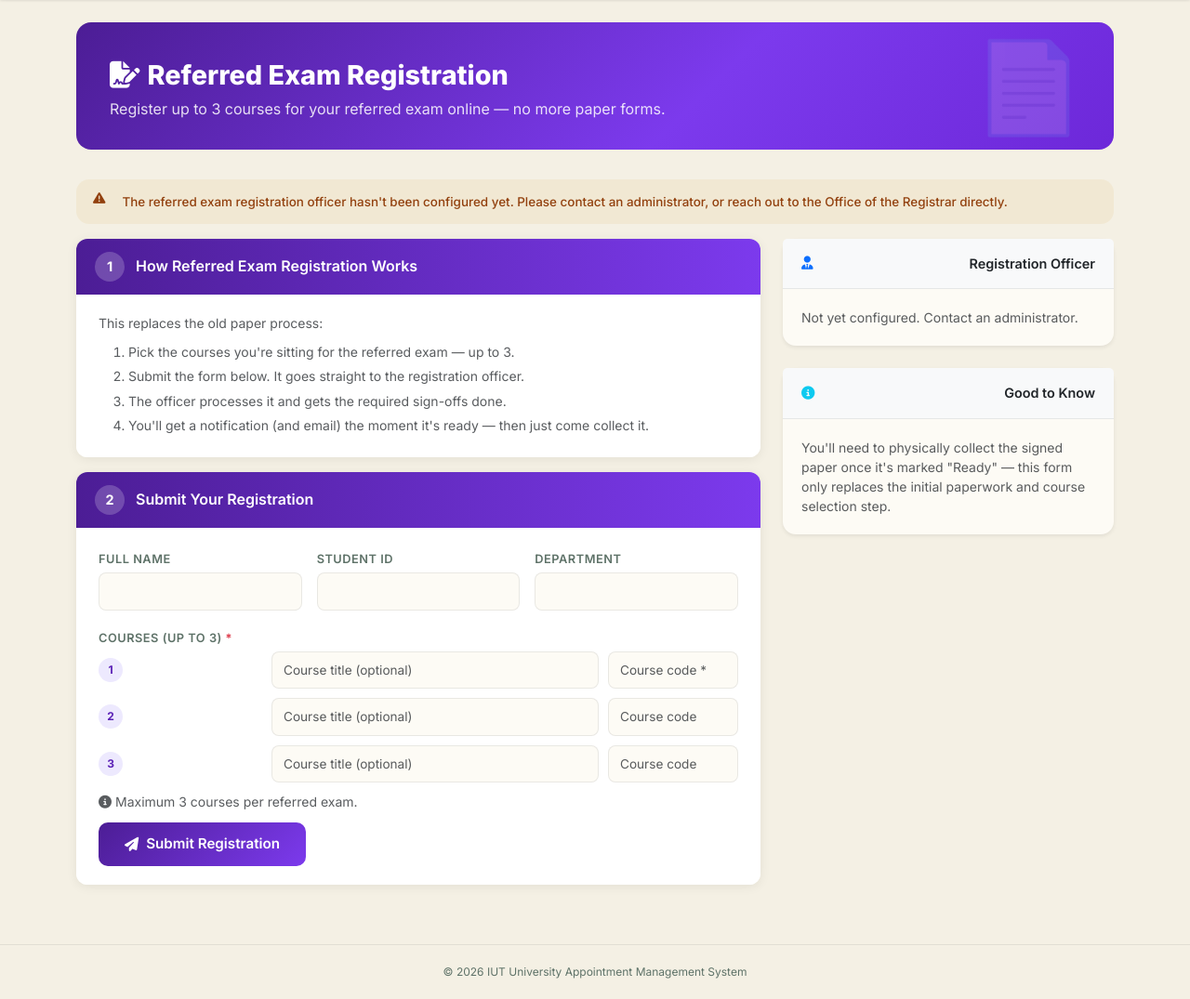
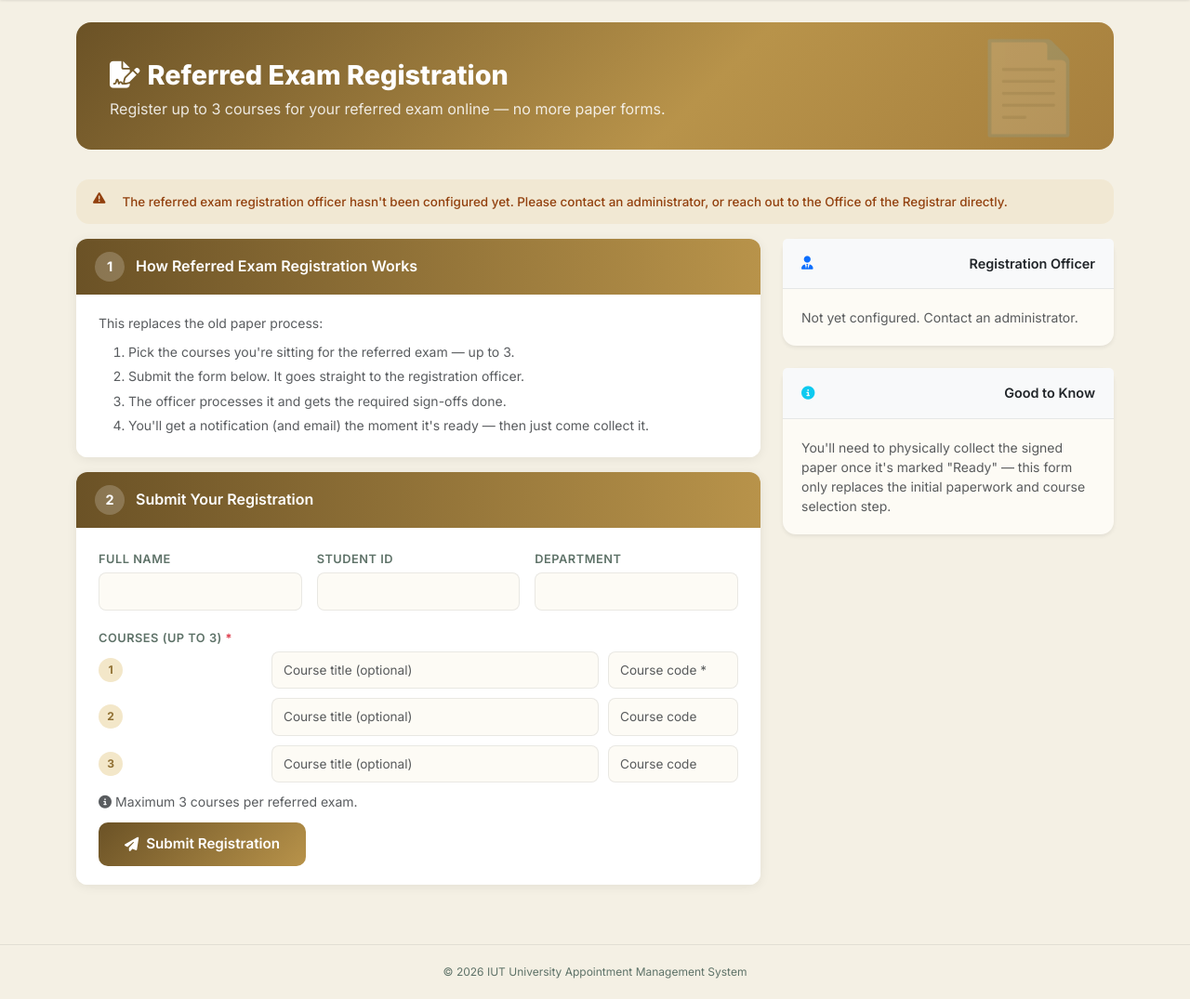
Before and after one commit to Abdiqanigalde/IUT_APP, a Python web app: template templates/officer/referred_exam_student.html in a window 1280 px wide. Shown: the part 62-1137 px from the top of the page at 93% size. Run offline with Jinja, Linux system fonts and the light colour scheme; the template is opened without the code that fills it, so the values that code supplies are empty; some libraries are stand-ins or nearby versions.

Commit message:
Update referred_exam_student.html

```diff
--- a/templates/officer/referred_exam_student.html
+++ b/templates/officer/referred_exam_student.html
@@ -2,7 +2,7 @@
 {% block content %}
 <style>
   .re-hero {
-    background: linear-gradient(135deg, #4c1d95 0%, #7c3aed 60%, #6d28d9 100%);
+    background: linear-gradient(135deg, #6B5226 0%, #B8934A 60%, #A67F3D 100%);
     border-radius: 16px;
     padding: 40px 36px 32px;
     color: white;
@@ -30,7 +30,7 @@
     overflow: hidden;
   }
   .step-header {
-    background: linear-gradient(90deg, #4c1d95, #7c3aed);
+    background: linear-gradient(90deg, #6B5226, #B8934A);
     color: white;
     padding: 14px 20px;
     display: flex;
@@ -55,9 +55,9 @@
     align-items: flex-start;
     gap: 14px;
   }
-  .status-banner.pending   { background: #fff8e1; border-left: 5px solid #f59e0b; }
-  .status-banner.ready     { background: #f5f3ff; border-left: 5px solid #7c3aed; }
-  .status-banner.collected { background: #e8f5e9; border-left: 5px solid #22c55e; }
+  .status-banner.pending   { background: #fff8e1; border-left: 5px solid #D8B25C; }
+  .status-banner.ready     { background: #FBF6E9; border-left: 5px solid #B8934A; }
+  .status-banner.collected { background: #e8f5e9; border-left: 5px solid #3ECB82; }
   .status-banner.rejected  { background: #fef2f2; border-left: 5px solid #ef4444; }
   .status-icon { font-size: 1.8rem; flex-shrink: 0; }
   .status-banner .status-title { font-weight: 700; font-size: 1rem; margin-bottom: 2px; }
@@ -75,12 +75,12 @@
   @media (max-width: 576px) { .course-row { grid-template-columns: 1fr; } }
   .course-row .course-num {
     width: 26px; height: 26px; border-radius: 50%;
-    background: #ede9fe; color: #5b21b6; font-weight: 700; font-size: .75rem;
+    background: #F3E7C9; color: #8F6F32; font-weight: 700; font-size: .75rem;
     display: flex; align-items: center; justify-content: center;
   }
 
   .submit-btn {
-    background: linear-gradient(135deg, #4c1d95, #7c3aed);
+    background: linear-gradient(135deg, #6B5226, #B8934A);
     color: white; border: none; border-radius: 10px;
     padding: 12px 28px; font-size: .95rem; font-weight: 600;
     display: inline-flex; align-items: center; gap: 8px;
@@ -97,7 +97,7 @@
     padding: 10px 14px; border: 1px solid #e5e7eb; border-radius: 10px;
     margin-bottom: 8px; background: white;
   }
-  .course-item .course-code { font-weight: 700; color: #4c1d95; }
+  .course-item .course-code { font-weight: 700; color: #6B5226; }
   .course-item .course-title { color: #6b7280; font-size: .85rem; }
 </style>
 
@@ -267,8 +267,8 @@
             {% if officer.photo_display_url() %}
               <img src="{{ officer.photo_display_url() }}" alt="" style="width:48px;height:48px;border-radius:50%;object-fit:cover;">
             {% else %}
-              <div style="width:48px;height:48px;border-radius:50%;background:#ede9fe;display:flex;align-items:center;justify-content:center;">
-                <i class="fas fa-user" style="color:#7c3aed;"></i>
+              <div style="width:48px;height:48px;border-radius:50%;background:#F3E7C9;display:flex;align-items:center;justify-content:center;">
+                <i class="fas fa-user" style="color:#B8934A;"></i>
               </div>
             {% endif %}
             <div>
```
